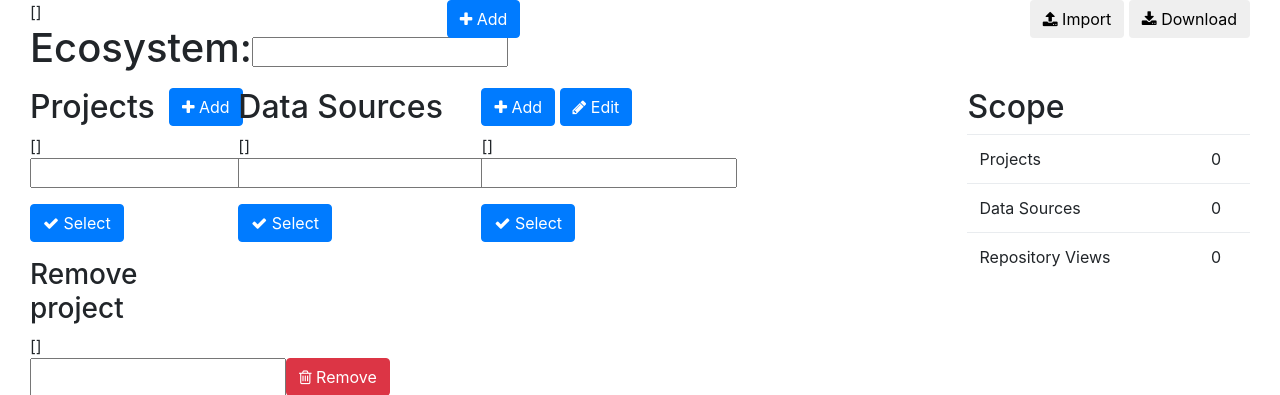
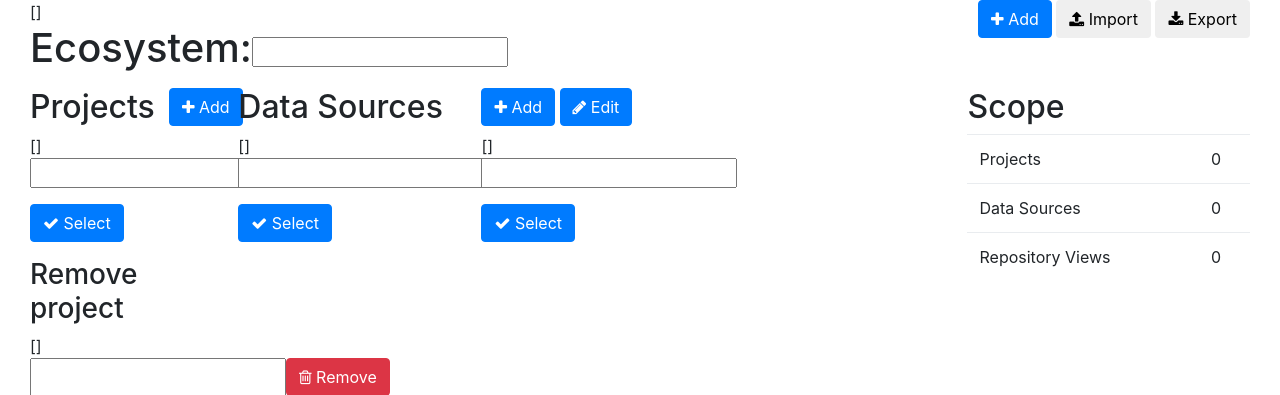
Before and after one commit to chaoss/grimoirelab-bestiary, a Django app: template django_bestiary/projects/templates/projects/editor.html in a window 1280 px wide. Shown: the part 56-451 px from the top of the page. Run offline with Django 3.2, Linux system fonts and the light colour scheme; the template is opened without the code that fills it, so the values that code supplies are empty, except form fields; tables that the repository leaves empty hold one stand-in row (values such as "Sample post"); form fields are guessed from the names that the template uses; some libraries are stand-ins or nearby versions.

Commit message:
Move Add ecosytem button closer to import and export buttons

```diff
--- a/django_bestiary/projects/templates/projects/editor.html
+++ b/django_bestiary/projects/templates/projects/editor.html
@@ -194,14 +194,19 @@
           </form>
         </div>
         <div class="col-md-5">
-          <button type="submit" class="btn btn-primary mb-2" data-toggle="modal" data-target="#addEcosystemModal">
-            <i class="fa fa-plus"></i> Add<span class="sr-only"> ecosystem</span>
-          </button>
+
         </div>
         <div class="col-md-3">
           <div class="button-group text-right">
-            <button type="submit" class="btn btn-default" data-toggle="modal" data-target="#importModal"><span><i class="fa fa-upload"></i></span> Import<span class="sr-only">  Projects File</span></button>
-            <button type="submit" class="btn btn-default" data-toggle="modal" data-target="#exportModal"><span><i class="fa fa-download"></i></span> Download<span class="sr-only">  Projects File</span></button>
+            <button type="submit" class="btn btn-primary" data-toggle="modal" data-target="#addEcosystemModal">
+              <i class="fa fa-plus"></i> Add <span class="sr-only">ecosystem</span>
+            </button>
+            <button type="submit" class="btn btn-default" data-toggle="modal" data-target="#importModal">
+              <i class="fa fa-upload"></i> Import <span class="sr-only">ecosystem</span>
+            </button>
+            <button type="submit" class="btn btn-default" data-toggle="modal" data-target="#exportModal">
+              <i class="fa fa-download"></i> Export <span class="sr-only">ecosystem</span>
+            </button>
           </div>
         </div>
       </div>
```
